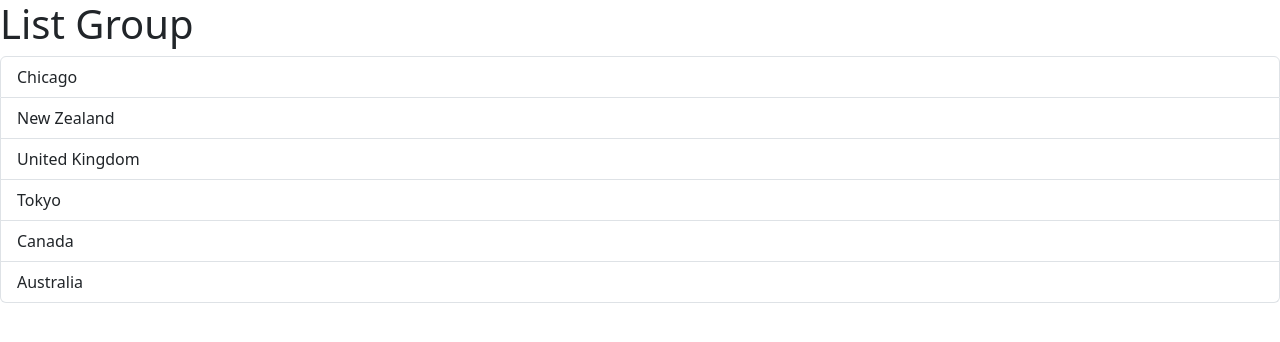
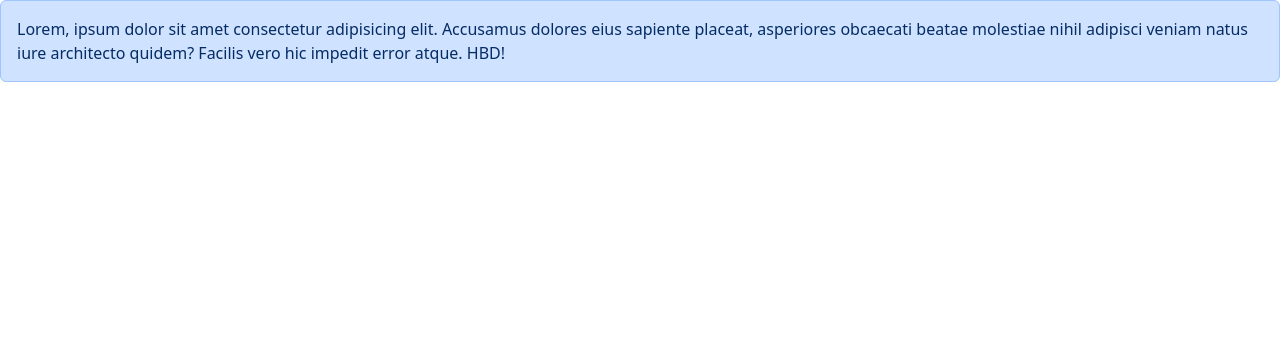
Before and after one commit to rosephdev/react-app-v1, a React (Vite) app: page / in a window 1280 px wide. Shown: the top 342 px of the page. Built offline with nearby package versions, Linux system fonts and the light colour scheme.

Commit message:
passing children props

```diff
--- a/src/App.tsx
+++ b/src/App.tsx
@@ -1,7 +1,8 @@
 import ListGroup from "./components/ListGroup";
 // import Message from "./Message";
 
-import { items, heading } from "../src/data.js";
+import { items, heading, alertText } from "../src/data.js";
+import Alert from "./components/Alert.js";
 
 function App() {
   const handleSelectItem = (item: string) => {
@@ -9,11 +10,12 @@ function App() {
   };
   return (
     <div>
-      <ListGroup
+      {/* <ListGroup
         heading={heading}
         items={items}
         onSelectItem={handleSelectItem}
-      />
+      /> */}
+      <Alert children={alertText} />
     </div>
   );
 }
--- /dev/null
+++ b/src/components/Alert.tsx
@@ -0,0 +1,20 @@
+import React, { ReactNode } from "react";
+
+// Alert Property
+interface AlertProps {
+  // text: string; // simple text props
+  // children: string; // passing children props to a component
+  children: ReactNode; // it allows additional html tags
+}
+const Alert = ({ children }: AlertProps) => {
+  return (
+    <div
+      className="container-fluid col-md-10 col-lg-12 alert alert-primary"
+      role="alert"
+    >
+      {children} <span>HBD!</span>
+    </div>
+  );
+};
+
+export default Alert;
--- a/src/data.js
+++ b/src/data.js
@@ -11,3 +11,5 @@ export const items = [
 ];
 
 export const heading = "List Group";
+export const alertText =
+  "Lorem, ipsum dolor sit amet consectetur adipisicing elit. Accusamus dolores eius sapiente placeat, asperiores obcaecati beatae molestiae nihil adipisci veniam natus iure architecto quidem? Facilis vero hic impedit error atque.";
```
